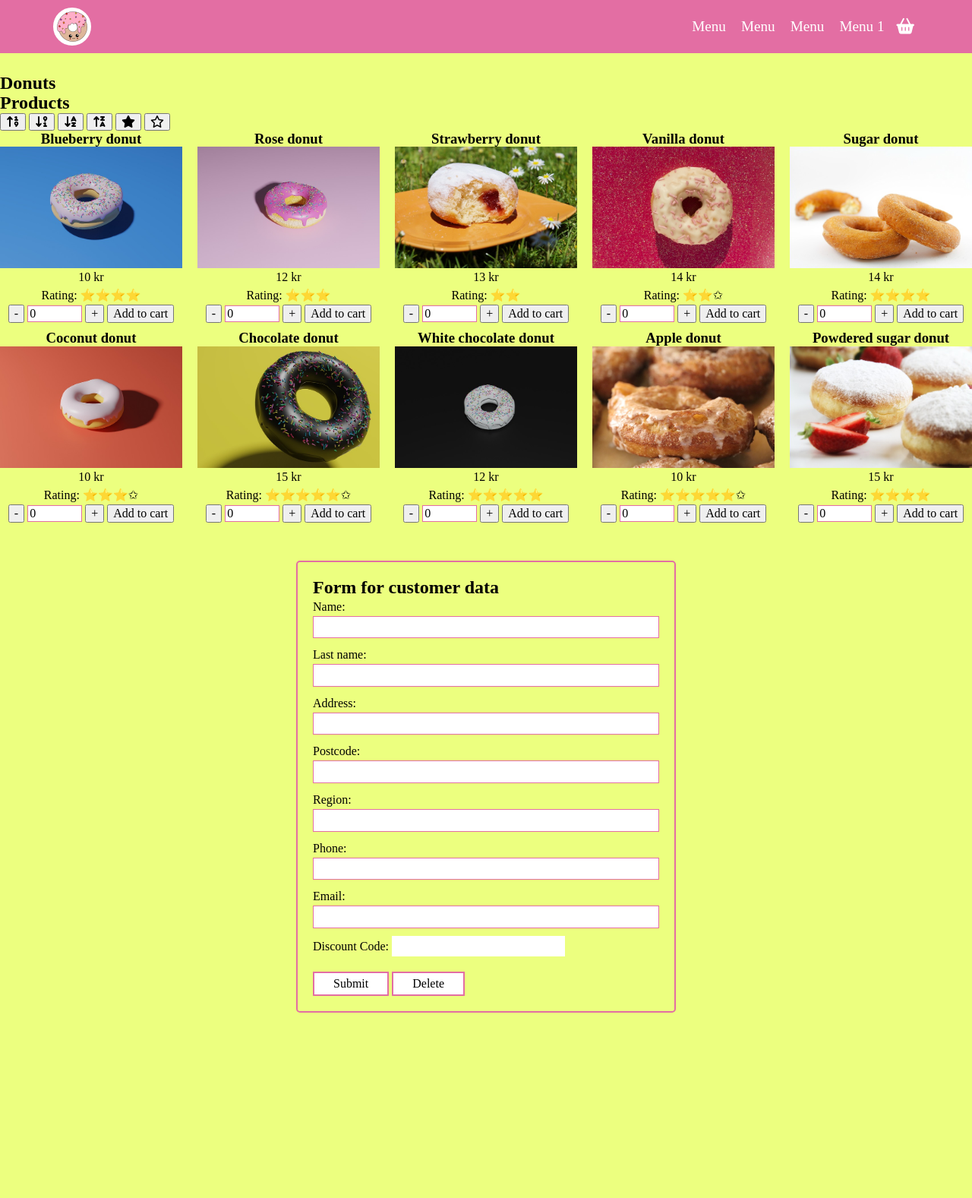
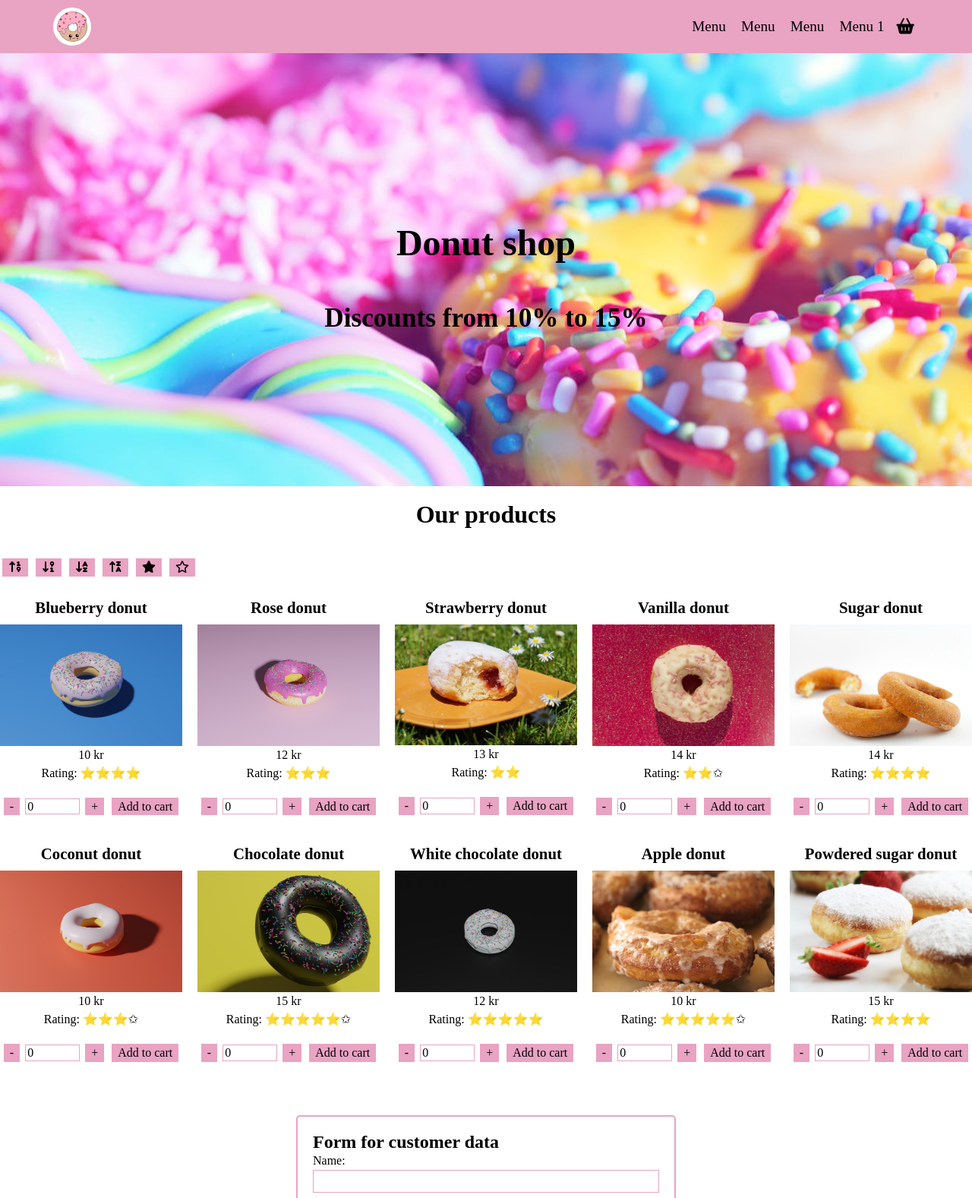
Before and after one commit to Yuliia-fed23/Webbshop, a website built with Vite: page index.html in a window 1280 px wide. Shown: the top 1577 px of the page at 76% size. Built offline with nearby package versions, Linux system fonts and the light colour scheme.

Commit message:
did changes in design

```diff
--- a/_tablet.scss
+++ b/_tablet.scss
@@ -1,5 +1,3 @@
 @media (min-width: $tablet) {
-    body {
-        background-color: #ecff7f;
-    }
+
 }
--- a/index.html
+++ b/index.html
@@ -11,7 +11,7 @@
       rel="stylesheet"
       href="https://fonts.googleapis.com/css2?family=Material+Symbols+Outlined:opsz,wght,FILL,GRAD@20..48,100..700,0..1,-50..200&icon_names=sort_by_alpha"
     />
-    <title>Munkshop</title>
+    <title>Donut Shop</title>
   </head>
   <body>
     <div class="wrapper">
@@ -45,10 +45,12 @@
       <main>
 
         <section class="discount-section">
-          <h1>Donuts</h1>
+          <h1>Donut shop</h1>
+          <h2>Discounts from 10% to 15%</h2>
+
         </section>
         <section class="products-items">
-          <h2>Products</h2>
+          <h3>Our products</h3>
 
           <!--Sorting by -->
           <button id="sortByPriceDec"><i class="fa-solid fa-arrow-up-1-9"></i></button>
@@ -63,10 +65,10 @@
 
           <div id="card-window" class="card-window">
             <span class="close-card">X</span>
-            <h3>Your card</h3>
+            <h3>Your cart</h3>
             <ul class="cart-items"></ul>
             <p class="total-price">Sum:</p>
-            <p class="empty-cart-message">Your card is empty</p>
+            <p class="empty-cart-message">Your cart is empty</p>
             <button class="btn-pay">To pay</button>
 
           </div>
--- a/main.js
+++ b/main.js
@@ -220,7 +220,7 @@ function displayProducts(products) {
   products.forEach(product => {
     const productArticle = document.createElement('article');
     productArticle.classList.add('product');
-    productArticle.innerHTML = `<h3>${product.name}</h3>
+    productArticle.innerHTML = `<h4>${product.name}</h4>
    <img src='${product.img.url}' class="product-image" alt='${product.img.alt}'/>
   <p class='price'>${product.price} kr</p>
   <p>Rating: ${getRatingHtml(product.rating)}</p>
--- a/style.scss
+++ b/style.scss
@@ -7,12 +7,9 @@
 //Ska jobba med css styles/design
 //Ska skapa variables och  mixins som har samma css styles
 
-main {
-  padding-top: 6em;
-}
 
 input {
-  border: 1px solid #e36ea3;
+  border: 1px solid #e9a3c3;
   appearance: none;
   cursor: pointer;
 }
@@ -25,7 +22,8 @@ top: 0;
   left: 0;
   width: 100%;
   z-index: 10;
-background-color: #e36ea3;
+  background-color: #e9a3c3;
+
   .header_container {
     max-width: 1200px;
     margin: 0 auto;
@@ -35,6 +33,7 @@ background-color: #e36ea3;
     justify-content: space-between;
     min-height: 70px;
   }
+
   .header_logo {
     border-radius: 50%;
     background-color: #fff;
@@ -45,20 +44,23 @@ background-color: #e36ea3;
     height: 50px;
   }
 }
+
 .menu_icon span {
-display:none;
+  display: none;
 }
 
 
-.menu_body ul{
+.menu_body ul {
   list-style-type: none;
 }
 
 .menu_list {
   display: flex;
-  a{
+
+  a {
     text-decoration: none;
   }
+
   li {
     position: relative;
     margin: 0px 0px 0px 20px;
@@ -66,28 +68,34 @@ display: flex;
 }
 
 .menu_link {
-  color: #fff;
+  color: #000000;
   font-size: 1.2em;
-  &:hover{
+
+  &:hover {
     text-decoration: underline;
   }
 }
+
 .menu_sub_list {
   position: absolute;
   top: 100%;
   right: 0;
-background-color: #f28cba;
+  background-color: #e9a3c3;
   padding: 15px;
   min-width: 200px;
   visibility: hidden;
-   li{
+
+  li {
     margin: 0px 0px 10px 0px;
+
     &:last-child {
       margin: 0;
     }
   }
+
   .menu_sub_link {
-    color: #fff;
+    color: #000000;
+
     &:hover {
       text-decoration: underline;
     }
@@ -96,10 +104,10 @@ visibility: hidden;
 
 .menu_arrow {
   display: none;
-  color: #ffffff;
+  color: #000000;
 }
 
-body._tablet .menu_list> li {
+body._tablet .menu_list>li {
   display: flex;
   align-items: center;
 }
@@ -110,7 +118,7 @@ body._tablet .menu_arrow {
   height: 0;
   border-left: 5px solid transparent;
   border-right: 5px solid transparent;
-  border-top: 10px solid #fff;
+  border-top: 10px solid #000000;
   transition: transform 0.3s ease 0s;
   margin: 0px 0px 0px 5px;
 }
@@ -119,41 +127,44 @@ body._tablet .menu_link {
   flex: 1 1 auto;
 }
 
-body._desktop .menu_list > li :hover .menu_sub_list {
+body._desktop .menu_list>li :hover .menu_sub_list {
   opacity: 1;
   visibility: visible;
   transform: translate(0px, 0px);
   pointer-events: all;
 }
 
-body._tablet .menu_list > li._active .menu_sub_list {
+body._tablet .menu_list>li._active .menu_sub_list {
   opacity: 1;
   visibility: visible;
   transform: translate(0px, 0px);
   pointer-events: all;
 }
 
-.body._tablet .menu_list > li._active .menu_arrow {
+.body._tablet .menu_list>li._active .menu_arrow {
   transform: rotate(90deg);
 }
 
 //Products
 
-#products-list{
+#products-list {
   display: flex;
   justify-content: space-between;
   gap: 10px;
   flex-wrap: wrap;
+
   .product {
     text-align: center;
     width: 240px;
   }
+
   img {
     max-width: 100%;
-   max-height:auto;
+    max-height: auto;
     background-position: center;
     object-fit: cover;
   }
+
   input {
     width: 30%;
   }
@@ -164,13 +175,18 @@ body._tablet .menu_list > li._active .menu_sub_list {
 #card-window {
   width: 500px;
   padding: 20px;
-  background-color: #e36ea3;
+  background-color: #e9a3c3;
   border: 1px solid #fff;
   position: fixed;
-  top:10%;
+  top: 20%;
   left: 30%;
   display: none;
   margin: 20px;
+  .btn-pay {
+    padding: 10px;
+    background-color: #fff;
+    cursor: pointer;
+  }
 
 
   .card-item {
@@ -178,7 +194,9 @@ body._tablet .menu_list > li._active .menu_sub_list {
     justify-content: space-between;
     margin-bottom: 10px;
   }
-  .close-card, .btn-close-payment {
+
+  .close-card,
+  .btn-close-payment {
     position: absolute;
     top: 10px;
     right: 10px;
@@ -202,10 +220,10 @@ body._tablet .menu_list > li._active .menu_sub_list {
 }
 
 .card-button {
-  background-color: #e36ea3;
+  background-color: #e9a3c3;
   border: none;
   font-size: 1.3em;
-  color: #fff;
+  color: #000000;
   margin-left: 10px;
 }
 
@@ -229,6 +247,7 @@ body._tablet .menu_list > li._active .menu_sub_list {
     border-radius: 8px;
     cursor: pointer;
     color: white;
+
     &:disabled {
       background-color: #b5b5b5;
       cursor: not-allowed;
@@ -244,7 +263,8 @@ body._tablet .menu_list > li._active .menu_sub_list {
     width: 80px;
   }
 
-  .card, .invoice {
+  .card,
+  .invoice {
     label {
       display: flex;
       gap: 8px;
@@ -266,10 +286,10 @@ body._tablet .menu_list > li._active .menu_sub_list {
 .card-pay {
   width: 500px;
   padding: 20px;
-background-color: #e36ea3;
+  background-color: #e9a3c3;
   border: 1px solid #fff;
   position: fixed;
-top:10%;
+  top: 10%;
   left: 30%;
   display: none;
   margin: 20px;
@@ -277,7 +297,7 @@ margin: 20px;
 
 //Form error
 .error {
-  color: #42ae6e;
+  color: #949494;
   font-size: 1em;
 }
 
@@ -286,11 +306,12 @@ margin: 20px;
   margin-top: 50px;
 }
 
-.form-container {       //!!!Css style ska ändras
+.form-container {
+  //!!!Css style ska ändras
   max-width: 500px;
   margin: 0 auto;
   padding: 20px;
-  border: 2px solid #e36ea3;
+  border: 2px solid #e9a3c3;
   border-radius: 5px;
 
   button {
@@ -298,23 +319,27 @@ margin: 20px;
     margin-top: 10px;
     cursor: pointer;
   }
+
   .btn-delete {
-    border: 2px solid #e36ea3;
+    border: 2px solid #e9a3c3;
     background-color: #fff;
   }
+
   .btn-submit {
-    border: 2px solid #e36ea3;
+    border: 2px solid #e9a3c3;
     background-color: #fff;
   }
+
   .send-message {
     margin-top: 50px;
     background-color: #fff;
     color: #000000;
-    border: 1px solid #e36ea3;
+    border: 1px solid #e9a3c3;
     font-size: 1.5em;
     padding: 20px;
     display: none;
   }
+
   #discount-code {
     width: 50%;
     border: none;
@@ -323,7 +348,8 @@ margin: 20px;
 
 .form-group {
   margin-bottom: 10px;
-  input{
+
+  input {
     width: 100%;
     padding: 5px;
     box-sizing: border-box;
@@ -331,107 +357,72 @@ margin: 20px;
 }
 
 
+.discount-section {
+  background-image: url('/assets/donuts.jpg');
+  background-size: cover;
+  background-position: center;
+  background-repeat: no-repeat;
+  width: 100%;
+  height: 80vh;
+  display: flex;
+  align-items: center;
+  justify-content: space-evenly;
+  color: #000;
 
-
-
-
-
-
-
-/*:root {
-  font-family: Inter, system-ui, Avenir, Helvetica, Arial, sans-serif;
-  line-height: 1.5;
-  font-weight: 400;
-
-  color-scheme: light dark;
-  color: rgba(255, 255, 255, 0.87);
-  background-color: #242424;
-
-  font-synthesis: none;
-  text-rendering: optimizeLegibility;
-  -webkit-font-smoothing: antialiased;
-  -moz-osx-font-smoothing: grayscale;
+  h1 {
+    font-size: 3em;
+    padding: 20px;
   }
 
-a {
-  font-weight: 500;
-  color: #646cff;
-  text-decoration: inherit;
+  h2 {
+    position: absolute;
+    top: 50%;
+    font-size: 2.2em;
   }
-a:hover {
-  color: #535bf2;
 }
 
-body {
-  margin: 0;
-  display: flex;
-  place-items: center;
-  min-width: 320px;
-  min-height: 100vh;
+#add-to-cart {
+  background-color: #e9a3c3;
+  cursor: pointer;
+
+  &:hover {
+    background-color: #ffffff;
   }
-
-h1 {
-  font-size: 3.2em;
-  line-height: 1.1;
-}
-
-#app {
-  max-width: 1280px;
-  margin: 0 auto;
-  padding: 2rem;
-  text-align: center;
-}
-
-.logo {
-  height: 6em;
-  padding: 1.5em;
-  will-change: filter;
-  transition: filter 300ms;
-}
-.logo:hover {
-  filter: drop-shadow(0 0 2em #646cffaa);
-}
-.logo.vanilla:hover {
-  filter: drop-shadow(0 0 2em #f7df1eaa);
-}
-
-.card {
-  padding: 2em;
-}
-
-.read-the-docs {
-  color: #888;
 }
 
 button {
-  border-radius: 8px;
-  border: 1px solid transparent;
-  padding: 0.6em 1.2em;
-  font-size: 1em;
-  font-weight: 500;
-  font-family: inherit;
-  background-color: #1a1a1a;
-  cursor: pointer;
-  transition: border-color 0.25s;
-}
-button:hover {
-  border-color: #646cff;
-}
-button:focus,
-button:focus-visible {
-  outline: 4px auto -webkit-focus-ring-color;
+  border: 2px solid #e9a3c3;
 }
 
-@media (prefers-color-scheme: light) {
-  :root {
-    color: #213547;
+.products-items {
+  button {
+    background-color: #e9a3c3;
+    margin: 20px 3px;
+    &:hover {
       background-color: #ffffff;
     }
-  a:hover {
-    color: #747bff;
   }
-  button {
-    background-color: #f9f9f9;
+
+  h3 {
+    padding: 20px;
+    text-align: center;
+    font-size: 2em;
+  }
+
+  h4 {
+    font-size: 1.3em;
+    padding: 10px 0;
   }
 }
-*/
+
+.btn-delete,
+.btn-submit {
+  &:hover {
+    background-color: #e9a3c3;
+  }
+}
+
+.form-group #discount-code {
+  border: 1px solid #e9a3c3;
+  ;
+}
```
Also changed, not shown: assets/donuts.jpg (added), style.css. Lines whose indentation alone changed are shown as unchanged.
